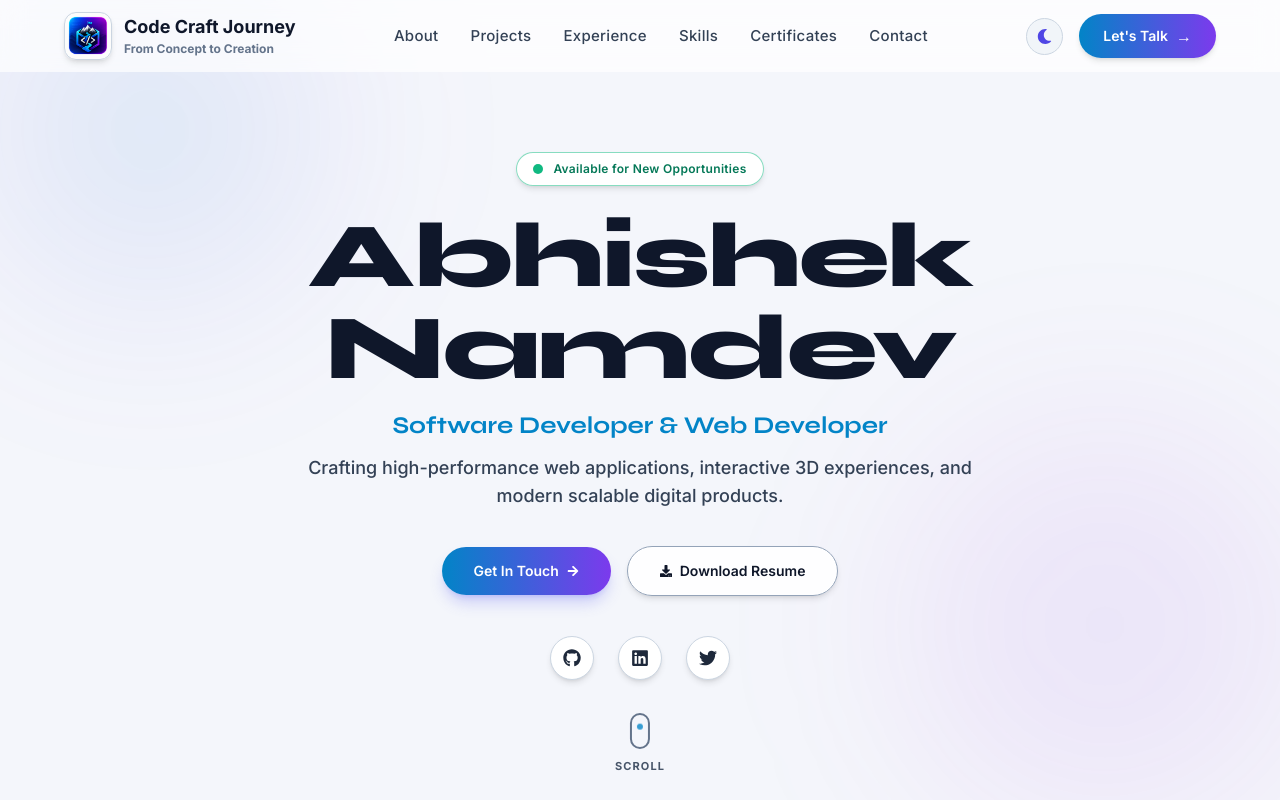
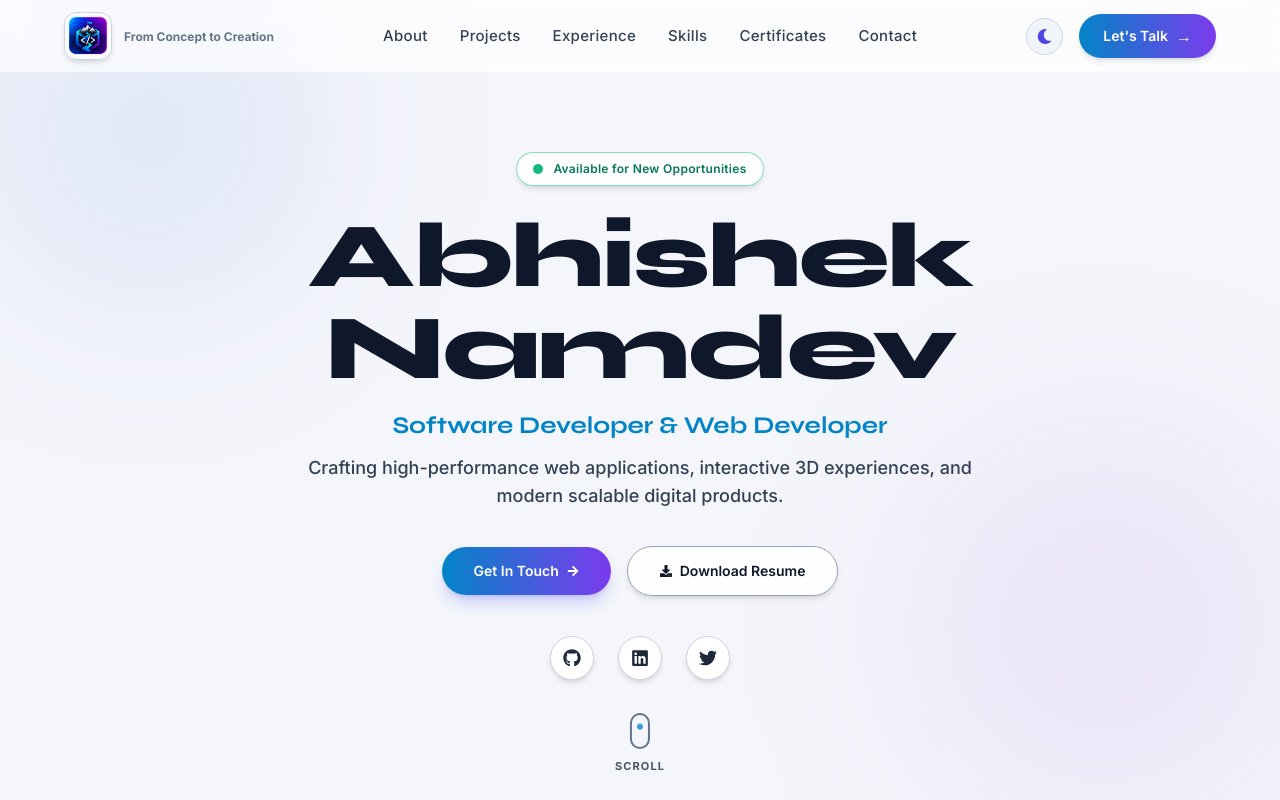
Before and after one commit to ErAbhishekNamdev/portfolio-website, a React (Vite) app: page / in a window 1280 px wide. Shown: the top 800 px of the page. Built offline with nearby package versions, Linux system fonts and the light colour scheme.

Commit message:
Fix commented-out logo text block in Navbar

```diff
--- a/src/components/Navbar.jsx
+++ b/src/components/Navbar.jsx
@@ -109,12 +109,12 @@ export default function Navbar() {
 
           {/* Logo Text Block */}
           <div className="flex flex-col gap-0.5 text-left min-w-0 overflow-hidden">
-            <span className={`text-[18px] md:text-[18px] font-bold leading-tight transition-colors duration-300 truncate whitespace-nowrap ${dark
+            {/* <span className={`text-[18px] md:text-[18px] font-bold leading-tight transition-colors duration-300 truncate whitespace-nowrap ${dark
                 ? 'text-white group-hover:text-[#00D4FF]'
                 : 'text-slate-900 group-hover:text-[#0284C7]'
               }`}>
               Code Craft Journey
-            </span>
+            </span> */}
             <span className={`text-[12px] md:text-[12px] font-bold leading-tight transition-colors duration-300 truncate whitespace-nowrap ${dark
                 ? 'text-slate-400 group-hover:text-slate-200'
                 : 'text-slate-500 group-hover:text-slate-700'
```
